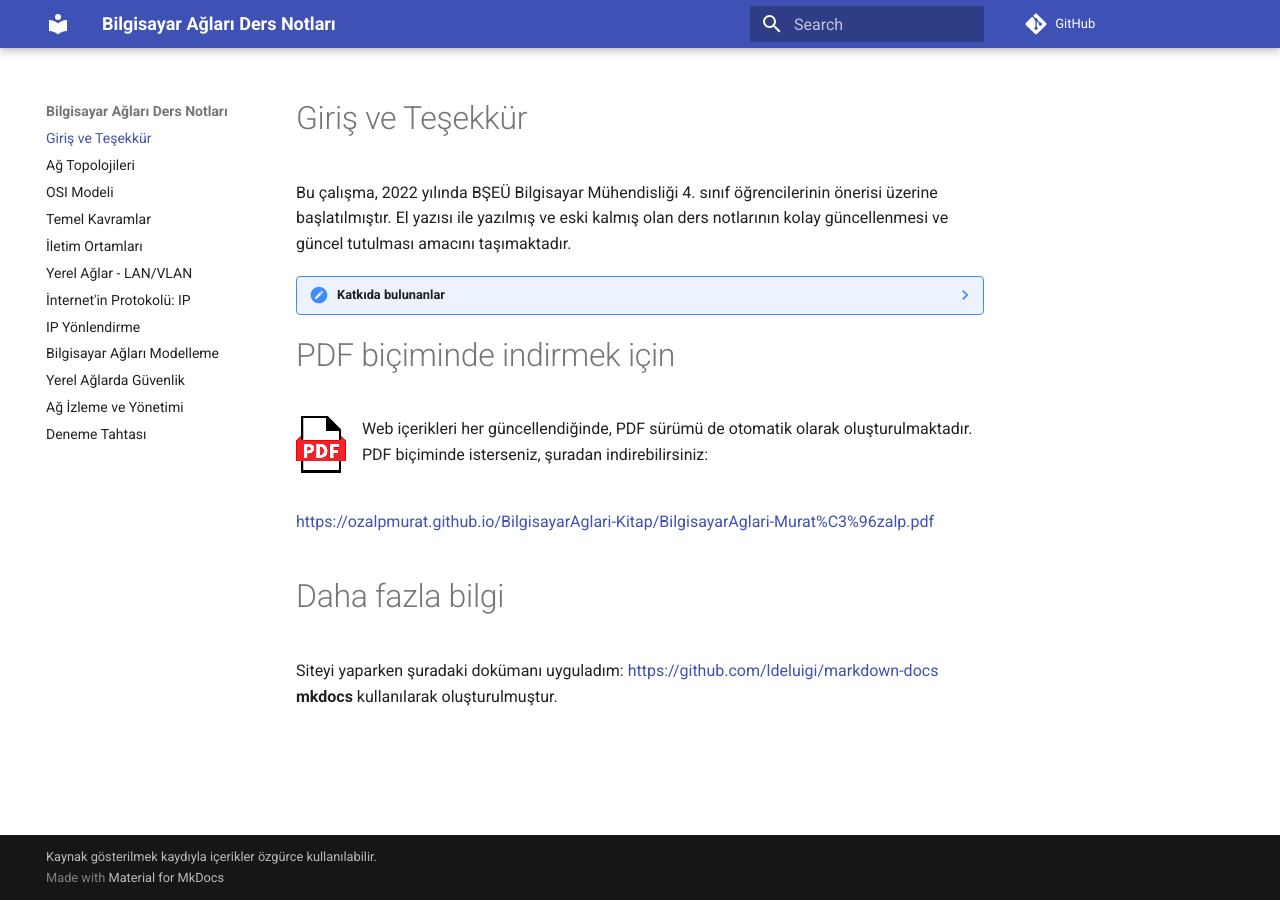
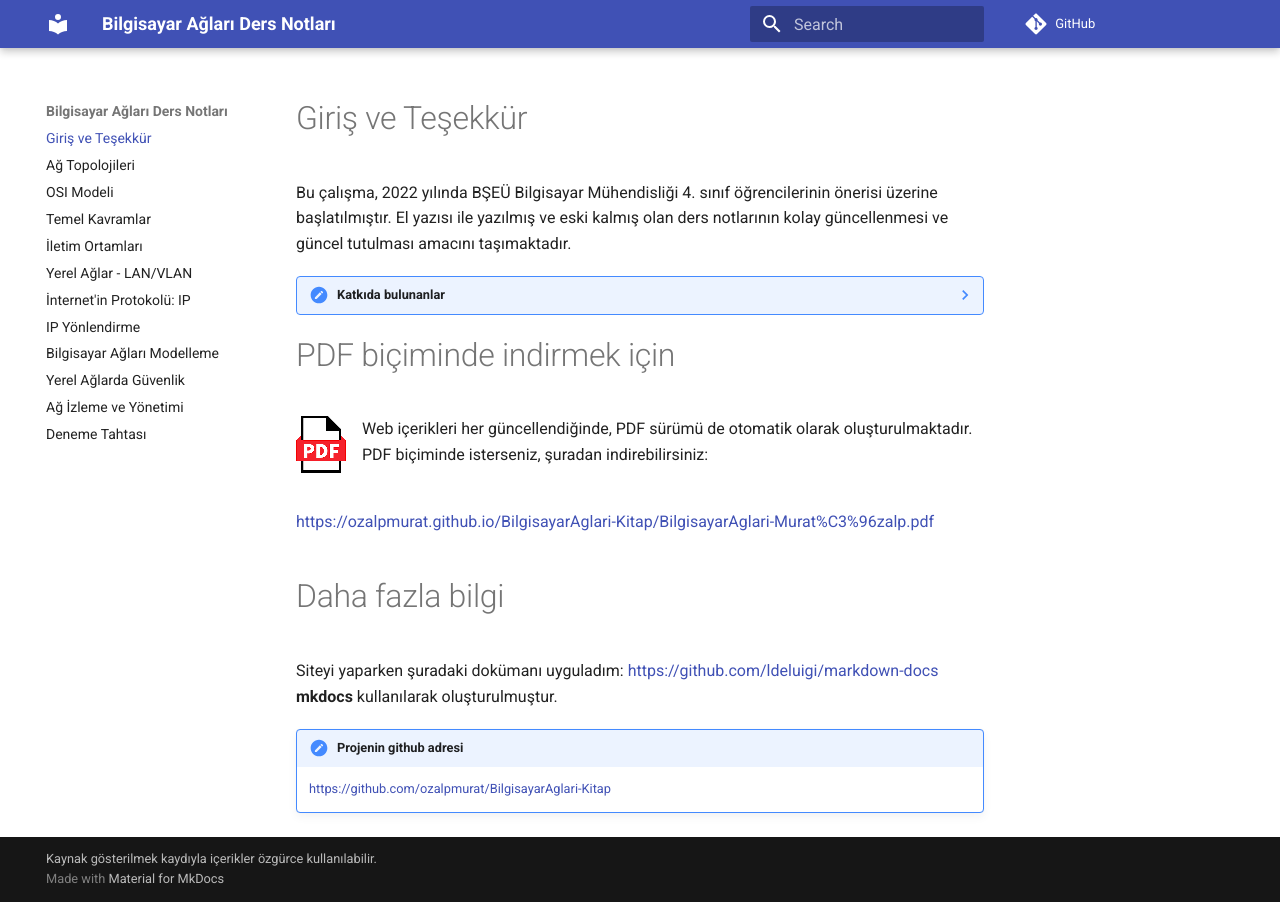
Before and after one commit to ozalpmurat/BilgisayarAglari-Kitap, an MkDocs documentation site: the page built from docs/index.md, in a window 1280 px wide. Built offline with MkDocs 1.6.1 and Material for MkDocs 9.7.7, drawn with Linux system fonts in a browser that asks for light colours; comment, search, counter and statistics services are not loaded.

Commit message:
docs: Add project's GitHub repository link to the documentation
This commit adds a note to the documentation that includes a link to the project's GitHub repository. This makes it easier for users to find the source code and contribute to the project.

```diff
--- a/docs/index.md
+++ b/docs/index.md
@@ -35,3 +35,6 @@ Web içerikleri her güncellendiğinde, PDF sürümü de otomatik olarak oluştu
 # Daha fazla bilgi
 
 Siteyi yaparken şuradaki dokümanı uyguladım: [https://github.com/ldeluigi/markdown-docs](https://github.com/ldeluigi/markdown-docs) **mkdocs** kullanılarak oluşturulmuştur.
+
+!!! note "Projenin github adresi"
+    [https://github.com/ozalpmurat/BilgisayarAglari-Kitap](https://github.com/ozalpmurat/BilgisayarAglari-Kitap)
```
